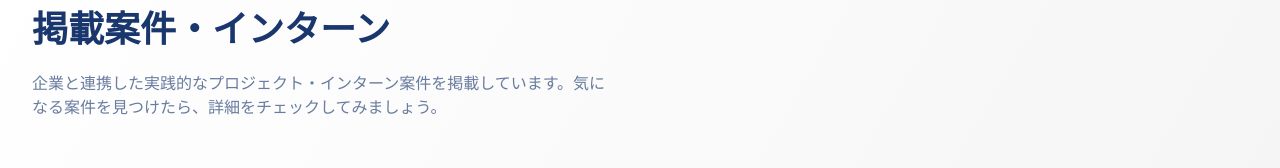
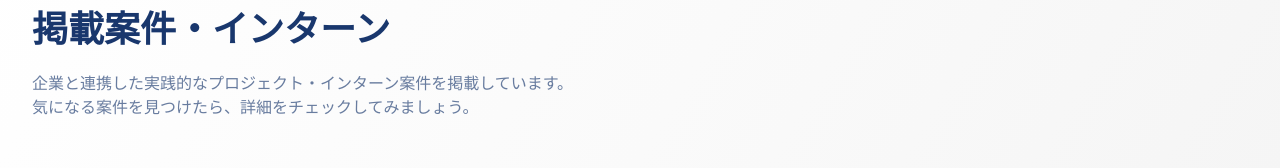
Before and after one commit to fumaichihara/student-community-connect, a React (Vite) app: page /projects in a window 1280 px wide. Shown: the part 196-364 px from the top of the page. Built offline with nearby package versions, Linux system fonts and the light colour scheme.

Commit message:
Update Projects.jsx

```diff
--- a/src/pages/Projects.jsx
+++ b/src/pages/Projects.jsx
@@ -29,7 +29,9 @@ export default function Projects() {
             掲載案件・インターン
           </h1>
           <p className="mt-5 max-w-xl text-sm leading-relaxed text-slate-150/65 sm:text-base">
-            企業と連携した実践的なプロジェクト・インターン案件を掲載しています。気になる案件を見つけたら、詳細をチェックしてみましょう。
+            企業と連携した実践的なプロジェクト・インターン案件を掲載しています。
+            <br />
+            気になる案件を見つけたら、詳細をチェックしてみましょう。
           </p>
         </div>
       </section>
```
